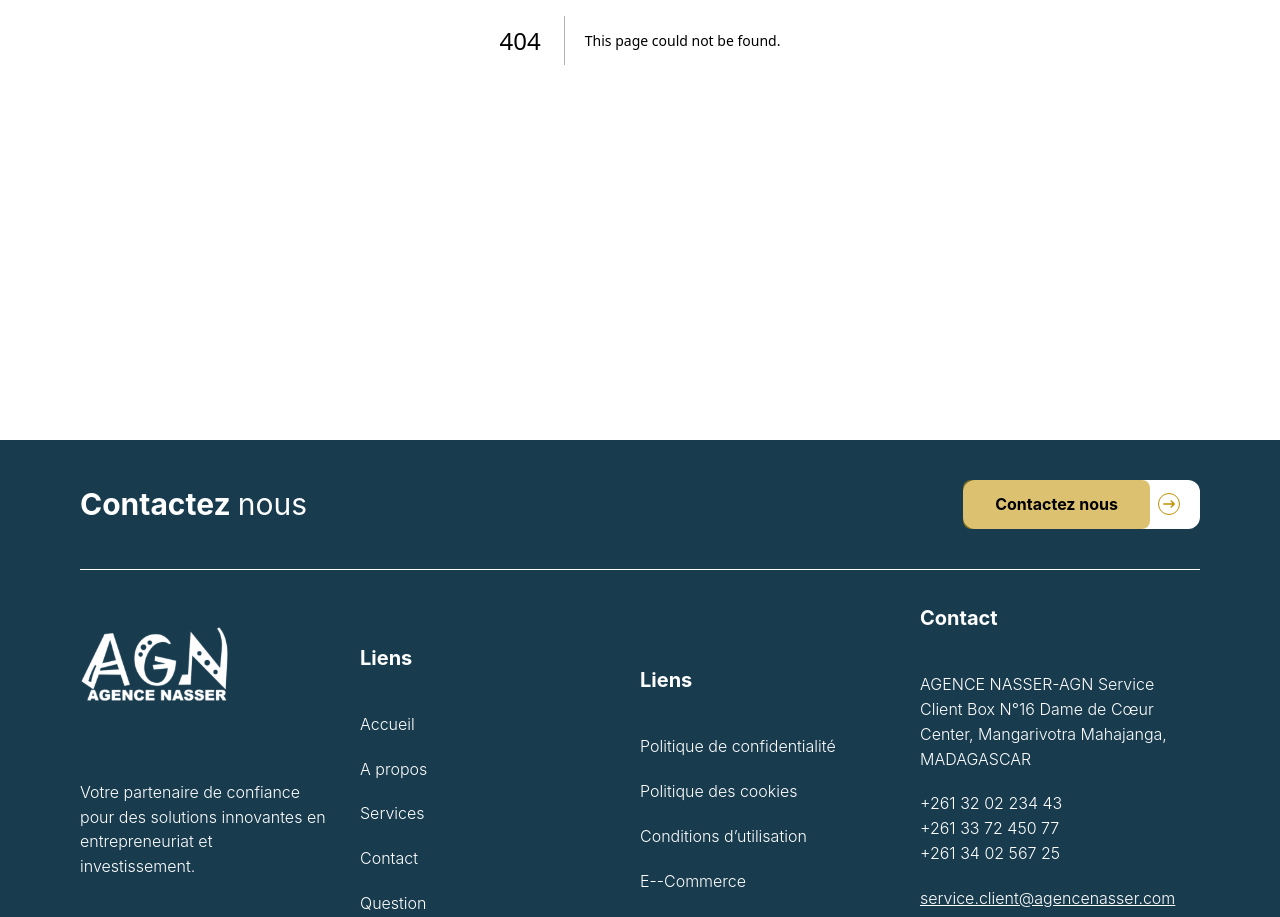
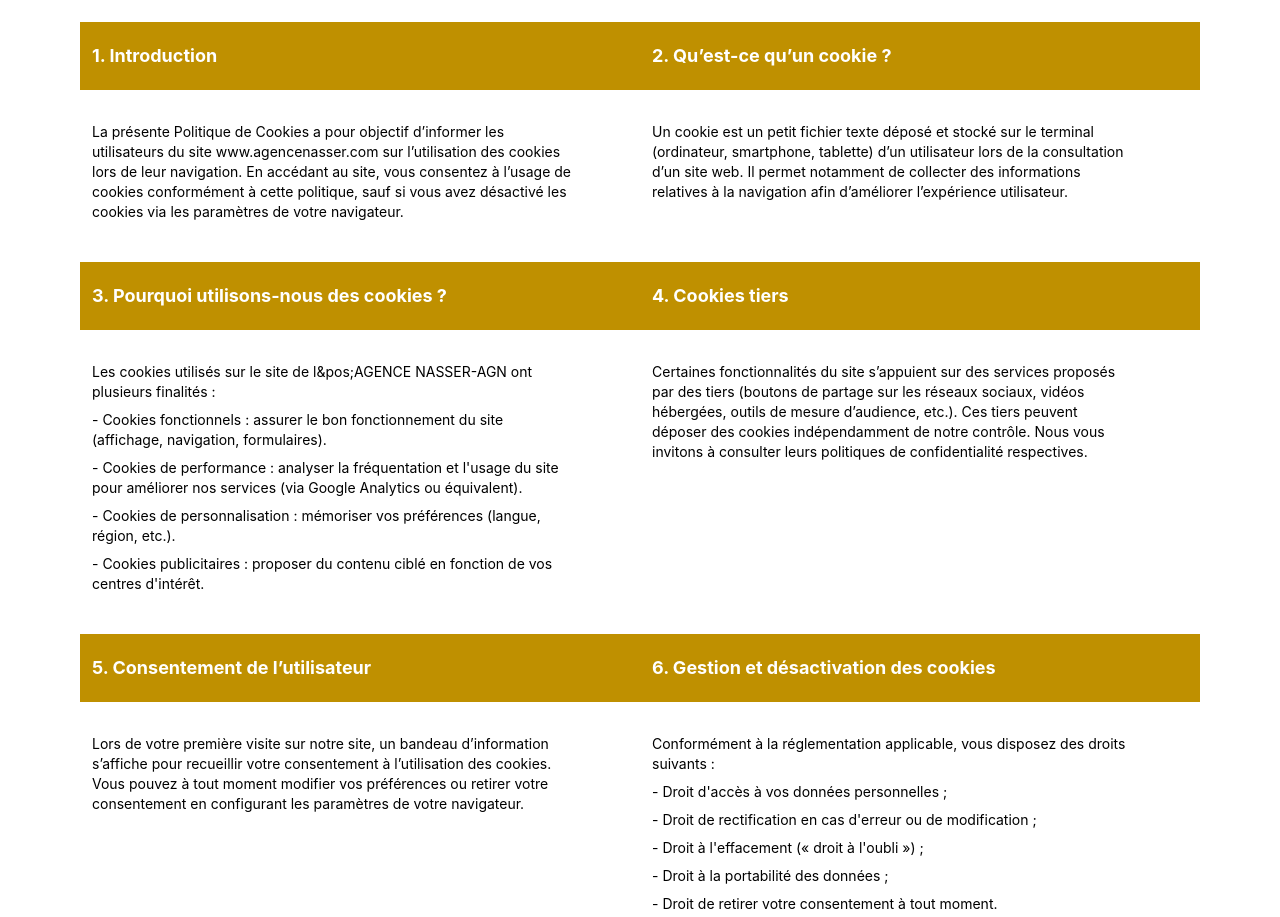
Before and after one commit to radiamdev/agn, a Next.js app: page /cookiesPolicy in a window 1280 px wide. Before the commit this address had no page. Shown: the part 360-1277 px from the top of the page. Built offline with nearby package versions, Linux system fonts and the light colour scheme.

Commit message:
cookies page done

```diff
--- /dev/null
+++ b/app/components/display/PoliticHeading.tsx
@@ -0,0 +1,12 @@
+import Container from "../common/Container"
+
+function PoliticHeading({ title, text }: { title: string, text: string }) {
+  return (
+    <Container tag="div" className="flex flex-col items-center justify-center gap-5 md:gap-8 lg:gap-10 text-black py-10 "  >
+      <h1 className=" text-4xl md:text-5xl font-bold uppercase"> {title} </h1>
+      <p className="text-xs max-w-[750px] "> {text} </p>
+    </Container>
+  )
+}
+
+export default PoliticHeading
--- /dev/null
+++ b/app/components/display/PoliticSection.tsx
@@ -0,0 +1,33 @@
+import { PoliticSectionPropsType } from "@/type"
+import Container from "../common/Container"
+import Link from "next/link"
+
+function PoliticSection(props: PoliticSectionPropsType) {
+  const { titleOne, titleTwo, contentOne, contentTwo, haveEmail } = props
+  return (
+    <Container tag="section" className="grid grid-cols-1 lg:grid-cols-2 gap-5 lg:gap-0 pb-8 md:pb-10" >
+
+      <div className="flex flex-col gap-5 md:gap-8" >
+        <h4 className="w-full py-5 px-3 font-bold text-lg bg-secondary text-white" > {titleOne} </h4>
+        <div className="max-w-[90%] px-3 flex flex-col gap-2 text-sm" >
+          {contentOne}
+        </div>
+      </div>
+
+      <div className="flex flex-col  gap-5 md:gap-8">
+        <h4 className="w-full py-5 px-3 font-bold text-lg bg-secondary text-white" > {titleTwo} </h4>
+
+        <div className="max-w-[90%] px-3 flex flex-col gap-2 text-sm" >
+          {contentTwo}
+          {
+            haveEmail && (
+              <p className="font-bold text-black" > Email : <Link href={'mailto:service.client@agencenasser.com'} className="font-normal text-blue-500" > service.client@agencenasser.com </Link> </p>
+            )
+          }
+        </div>
+      </div>
+    </Container>
+  )
+}
+
+export default PoliticSection
--- /dev/null
+++ b/app/cookiesPolicy/page.tsx
@@ -0,0 +1,80 @@
+import PoliticHeading from "../components/display/PoliticHeading"
+import PoliticSection from "../components/display/PoliticSection"
+
+function page() {
+  return (
+    <div className="w-screen pt-[90px] md:pt-[150px]">
+
+      {/* title  */}
+      <PoliticHeading
+        title="POLITIQUE DE COOKIES"
+        text="Dans le cadre de son engagement en matière de transparence et de respect de la vie  privée, AGENCE NASSER-AGN souhaite vous informer de manière claire et précise  sur l’usage des cookies sur son site internet.   Cette politique a pour objectif de vous expliquer ce que sont les cookies, dans quel but  nous les utilisons, comment ils fonctionnent, et comment vous pouvez les gérer ou les  désactiver."
+      />
+
+      {/* sections  */}
+      <PoliticSection
+        titleOne="1. Introduction"
+        titleTwo="2. Qu’est-ce qu’un cookie ?"
+        haveEmail={false}
+        contentOne={
+          'La présente Politique de Cookies a pour objectif d’informer les utilisateurs du site  www.agencenasser.com sur l’utilisation des cookies lors de leur navigation.  En accédant au site, vous consentez à l’usage de cookies conformément à cette  politique, sauf si vous avez désactivé les cookies via les paramètres de votre  navigateur.'
+        }
+        contentTwo={
+          "Un cookie est un petit fichier texte déposé et stocké sur le terminal (ordinateur,  smartphone, tablette) d’un utilisateur lors de la consultation d’un site web. Il permet  notamment de collecter des informations relatives à la navigation afin d’améliorer  l’expérience utilisateur."
+        }
+      />
+
+      <PoliticSection
+        titleOne="3. Pourquoi utilisons-nous des cookies ?"
+        titleTwo="4. Cookies tiers"
+        haveEmail={false}
+        contentOne={
+          <div className="flex flex-col gap-2" >
+            <p> Les cookies utilisés sur le site de l&pos;AGENCE NASSER-AGN ont plusieurs finalités : </p>
+            <p>- Cookies fonctionnels : assurer le bon fonctionnement du site (affichage, navigation,  formulaires). </p>
+            <p> - Cookies de performance : analyser la fréquentation et l&apos;usage du site pour améliorer  nos services (via Google Analytics ou équivalent).  </p>
+            <p> - Cookies de personnalisation : mémoriser vos préférences (langue, région, etc.).  </p>
+            <p> - Cookies publicitaires : proposer du contenu ciblé en fonction de vos centres  d&apos;intérêt. </p>
+          </div>
+        }
+        contentTwo={
+          "Certaines fonctionnalités du site s’appuient sur des services proposés par des tiers  (boutons de partage sur les réseaux sociaux, vidéos hébergées, outils de mesure  d’audience, etc.).   Ces tiers peuvent déposer des cookies indépendamment de notre contrôle. Nous vous  invitons à consulter leurs politiques de confidentialité respectives."
+        }
+      />
+
+      <PoliticSection
+        titleOne="5. Consentement de l’utilisateur"
+        titleTwo="6. Gestion et désactivation des cookies"
+        haveEmail={true}
+        contentOne={
+          'Lors de votre première visite sur notre site, un bandeau d’information s’affiche pour  recueillir votre consentement à l’utilisation des cookies.    Vous pouvez à tout moment modifier vos préférences ou retirer votre consentement  en configurant les paramètres de votre navigateur.'
+        }
+        contentTwo={
+          <div className="flex flex-col gap-2" >
+            <p> Conformément à la réglementation applicable, vous disposez des droits suivants : </p>
+            <p>- Droit d&apos;accès à vos données personnelles ; </p>
+            <p> - Droit de rectification en cas d&apos;erreur ou de modification ; </p>
+            <p> - Droit à l&apos;effacement (« droit à l&apos;oubli ») ; </p>
+            <p> - Droit à la portabilité des données ; </p>
+            <p> - Droit de retirer votre consentement à tout moment. </p>
+            <p>  Pour exercer ces droits, adressez votre demande par écrit à :   </p>
+          </div>
+        }
+      />
+
+      <PoliticSection
+        titleOne="7. Modification de la politique de cookies"
+        titleTwo="8. Contact"
+        haveEmail={true}
+        contentOne={
+          'L’AGENCE NASSER-AGN se réserve le droit de modifier cette politique à tout  moment. Toute mise à jour sera publiée sur cette page avec la date de révision.   Il est recommandé de consulter cette rubrique régulièrement.'
+        }
+        contentTwo={
+          "Pour toute question relative à notre politique de cookies ou à vos données  personnelles, vous pouvez nous contacter à l’adresse suivante : "
+        }
+      />
+    </div>
+  )
+}
+
+export default page
```
Also changed, not shown: type.d.ts (+10 -0 lines).
